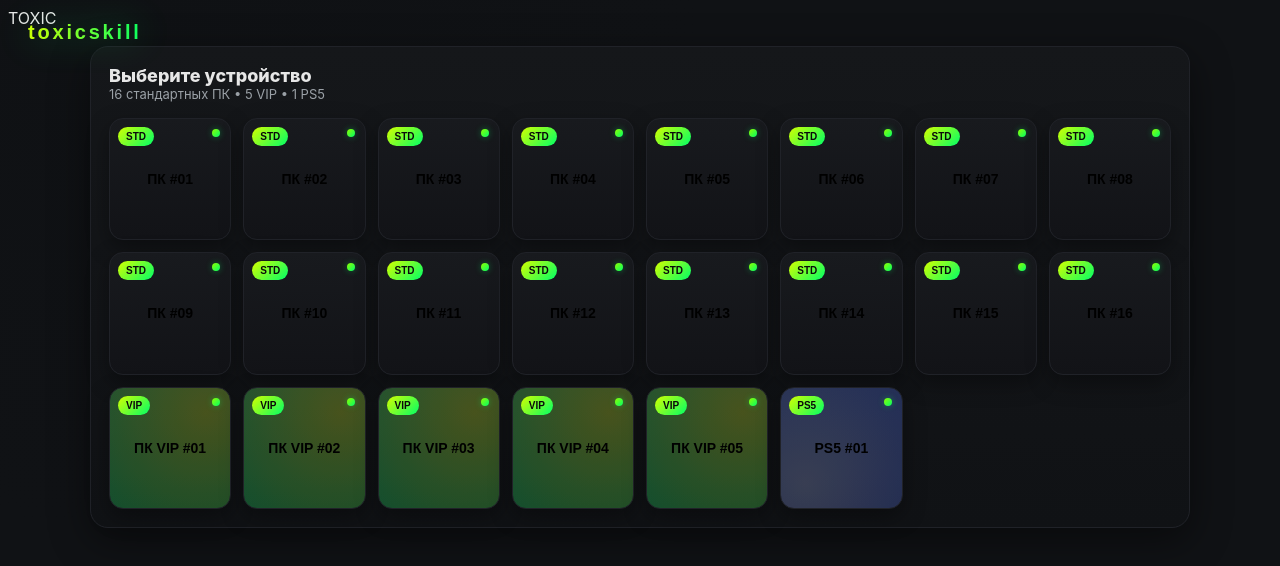
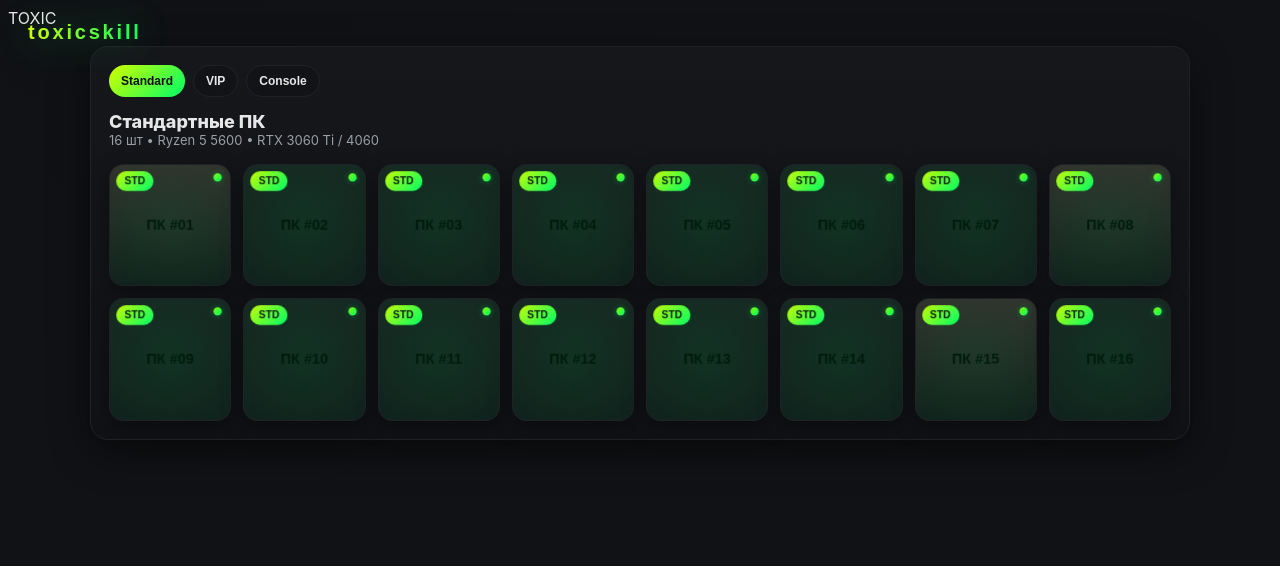
Before and after one commit to elb00407/toxic-club-webapp, a Next.js app: page /webapp in a window 1280 px wide. Shown: the top 566 px of the page. Built offline with nearby package versions, Linux system fonts and the light colour scheme.

Commit message:
Final visual: 2D/3D tiles with inertia, tabs, specs, busy/booked states, clickable toxicskill

```diff
--- a/app/globals.css
+++ b/app/globals.css
@@ -29,8 +29,7 @@ html, body {
   -webkit-background-clip: text; background-clip: text; color: transparent;
   filter: drop-shadow(0 0 10px rgba(0,255,102,.25));
   font-size: 20px;
-  border: none;
-  cursor: pointer;
+  border: none; cursor: pointer;
 }
 .tox-brand-animated { animation: glowPulse 3.8s ease-in-out infinite; }
 .tox-brand-static { animation: none; }
@@ -38,6 +37,14 @@ html, body {
   0%,100% { filter: drop-shadow(0 0 6px rgba(0,255,102,.2)); }
   50% { filter: drop-shadow(0 0 18px rgba(0,255,102,.45)); }
 }
+
+/* Tabs */
+.tabs { display: flex; gap: 8px; margin-bottom: 14px; }
+.tab {
+  background: #121317; border: 1px solid var(--border); color: var(--text);
+  border-radius: 999px; padding: 8px 12px; font-size: 12px; font-weight: 700;
+}
+.tab--active { background: linear-gradient(135deg, var(--neon-1), var(--neon-2)); color: #0a0a0a; border: none; }
 
 /* Карточка контейнер */
 .card {
@@ -66,19 +73,7 @@ html, body {
 .tox-button:disabled { opacity: .5; cursor: not-allowed; }
 .tox-button--sm { padding: 8px 10px; font-size: 12px; }
 
-/* Инпуты */
-.input {
-  background: #121317; color: var(--text);
-  border: 1px solid var(--border);
-  border-radius: 12px; padding: 10px 12px;
-}
-.input:focus { outline: none; border-color: var(--neon-2); box-shadow: 0 0 0 3px rgba(0,255,102,.15); }
-
-.label { color: var(--muted); font-size: 12px; margin-bottom: 6px; }
-.actions { margin-top: 16px; display: flex; gap: 12px; align-items: center; }
-.hint-error { color: var(--danger); font-size: 12px; }
-
-/* Сетка устройств: компактные квадраты */
+/* Сетка устройств: квадраты */
 .devices-grid {
   display: grid;
   grid-template-columns: repeat(8, 1fr);
@@ -89,93 +84,84 @@ html, body {
 @media (max-width: 768px) { .devices-grid { grid-template-columns: repeat(4, 1fr); } }
 @media (max-width: 480px) { .devices-grid { grid-template-columns: repeat(3, 1fr); } }
 
-/* Квадратная плитка устройства */
+/* Квадратная плитка устройства — 2D/3D + инерция */
 .device-tile {
-  position: relative;
-  aspect-ratio: 1 / 1; /* квадрат */
-  border-radius: 14px;
-  border: 1px solid var(--border);
-  background: #121317;
-  box-shadow: 0 8px 22px rgba(0,0,0,.35);
+  position: relative; aspect-ratio: 1 / 1;
+  border-radius: 14px; border: 1px solid var(--border);
+  background: #121317; box-shadow: 0 8px 22px rgba(0,0,0,.35);
   display: flex; align-items: center; justify-content: center;
-  padding: 10px;
-  transition: transform .12s ease, box-shadow .12s ease, border-color .12s ease;
-  cursor: pointer;
+  padding: 10px; cursor: pointer; overflow: hidden;
+  transform-style: preserve-3d;
+  perspective: 600px;
+  --tiltX: 0deg; --tiltY: 0deg;
+  transform: rotateX(var(--tiltX)) rotateY(var(--tiltY));
+  transition: box-shadow .12s ease, border-color .12s ease;
 }
-.device-tile:hover { transform: translateY(-2px); box-shadow: 0 12px 28px rgba(0,255,102,.18); border-color: #2a2d34; }
-.device-tile:disabled { opacity: .6; cursor: not-allowed; }
+.device-tile:hover { box-shadow: 0 14px 38px rgba(0,255,102,.18); border-color: #2a2d34; }
+.device-tile::after {
+  content: ""; position: absolute; inset: 0;
+  background: radial-gradient(300px at var(--glowX, 50%) var(--glowY, 50%), rgba(0,255,102,.12), transparent 60%);
+  pointer-events: none; transition: background-position .1s ease;
+}
 
-.device-tile__label { font-weight: 800; font-size: 14px; text-align: center; }
+.device-tile__label { font-weight: 800; font-size: 14px; text-align: center; transform: translateZ(20px); }
 .device-tile__badge {
   position: absolute; top: 8px; left: 8px;
   font-size: 10px; font-weight: 700; color: #0a0a0a;
   border-radius: 999px; padding: 4px 8px;
   background: linear-gradient(135deg, var(--neon-1), var(--neon-2));
+  transform: translateZ(20px);
 }
-.device-dot {
-  position: absolute; top: 10px; right: 10px;
-  width: 8px; height: 8px; border-radius: 999px;
-}
+.device-dot { position: absolute; top: 10px; right: 10px; width: 8px; height: 8px; border-radius: 999px; transform: translateZ(20px); }
 .device-dot--ok { background: linear-gradient(135deg,#8fff00,#00ff66); box-shadow: 0 0 6px rgba(0,255,102,.35); }
 .device-dot--bad { background: #ff5a5a; }
 
+/* specs — плавное раскрытие */
+.device-specs {
+  position: absolute; bottom: 8px; left: 8px; right: 8px;
+  display: flex; justify-content: space-between; gap: 6px; transform: translateY(10px); opacity: 0;
+  transition: transform .12s ease, opacity .12s ease;
+}
+.device-tile:hover .device-specs { transform: translateY(0); opacity: 1; }
+.device-spec { font-size: 11px; color: var(--muted); background: rgba(255,255,255,.04); border: 1px solid var(--border); border-radius: 8px; padding: 6px 8px; }
+.device-spec span { color: #b5b9bf; font-weight: 700; margin-right: 6px; }
+
+/* peripherals — появятся, как добавишь */
+.device-peripherals {
+  position: absolute; top: 8px; right: 8px; display: flex; gap: 6px; flex-wrap: wrap;
+}
+.device-gear { font-size: 10px; color: var(--muted); background: rgba(255,255,255,.04); border: 1px solid var(--border); border-radius: 999px; padding: 4px 8px; }
+.device-gear span { color: #b5b9bf; font-weight: 700; margin-right: 4px; }
+
+/* State overlays */
+.device-tile--busy::before {
+  content: ""; position: absolute; inset: 0;
+  background: linear-gradient(180deg, rgba(255,120,120,.12), transparent);
+  pointer-events: none;
+}
+.device-tile--booked {
+  filter: grayscale(.3) saturate(.9) brightness(.9);
+}
+.device-tile--booked::before {
+  content: ""; position: absolute; inset: 0;
+  background: rgba(255,80,80,.18);
+  backdrop-filter: blur(2px);
+  pointer-events: none;
+}
+.device-lock {
+  position: absolute; bottom: 8px; right: 8px; font-size: 14px;
+  transform: translateZ(20px);
+}
+
+/* Тематические фоны */
 .device-tile--std { background: linear-gradient(180deg, #181a1e, #121317); }
-.device-tile--vip { background: radial-gradient(140px at 80% 20%, rgba(212,255,0,.25), rgba(0,255,102,.25)), linear-gradient(180deg, #181a1e, #121317); background-blend-mode: screen; }
-.device-tile--ps5 { background: radial-gradient(140px at 20% 80%, rgba(160,180,255,.25), rgba(45,88,255,.25)), linear-gradient(180deg, #181a1e, #121317); background-blend-mode: screen; }
-
-/* FancyTimePicker */
-.fancy-time {}
-.fancy-time__header {
-  display: grid; grid-template-columns: auto auto auto 1fr auto auto; gap: 8px; align-items: center;
-  margin-bottom: 10px;
+.device-tile--vip {
+  background: radial-gradient(140px at 80% 20%, rgba(212,255,0,.25), rgba(0,255,102,.25)), linear-gradient(180deg, #181a1e, #121317);
+  background-blend-mode: screen;
 }
-.fancy-time__label { color: var(--muted); font-size: 12px; }
-.fancy-time__value { font-size: 14px; font-weight: 700; }
-.fancy-time__chips { display: flex; gap: 6px; flex-wrap: wrap; }
-.chip {
-  background: #121317; border: 1px solid var(--border);
-  color: var(--text); border-radius: 999px; padding: 6px 10px; font-size: 12px;
-}
-.chip--active { background: linear-gradient(135deg, var(--neon-1), var(--neon-2)); color: #0a0a0a; border: none; }
-
-.fancy-time__track {
-  position: relative; height: 64px; background: #121317; border: 1px solid var(--border);
-  border-radius: 14px; overflow: hidden;
-}
-.fancy-time__grid { position: absolute; inset: 0; display: flex; }
-.fancy-time__cell { width: calc(100% / 48); border-right: 1px solid #1b1d22; }
-.fancy-time__range {
-  position: absolute; top: 10px; bottom: 10px; border-radius: 12px;
-  background: linear-gradient(135deg, var(--neon-1), var(--neon-2));
-  box-shadow: 0 0 26px rgba(0,255,102,.35); transition: left .2s ease, width .2s ease;
-}
-.fancy-time__handle {
-  position: absolute; top: 6px; bottom: 6px; width: 28px; border-radius: 999px;
-  background: radial-gradient(circle at 30% 30%, var(--neon-1), var(--neon-2));
-  box-shadow: 0 0 18px rgba(0,255,102,.55);
-}
-.fancy-time__input { position: absolute; inset: 0; width: 100%; opacity: 0; cursor: pointer; }
-
-/* ModernCalendar */
-.calendar {}
-.calendar__panel {
-  margin-top: 8px; background: #14161a; border: 1px solid var(--border);
-  border-radius: 16px; padding: 12px; box-shadow: 0 12px 40px rgba(0,0,0,.35);
-  animation: fadeIn .2s ease;
-}
-.calendar__header { display: flex; align-items: center; justify-content: space-between; margin-bottom: 6px; }
-.calendar__title { font-weight: 700; }
-.calendar__week { display: grid; grid-template-columns: repeat(7,1fr); gap: 6px; color: var(--muted); font-size: 12px; }
-.calendar__weekday { text-align: center; }
-.calendar__grid { display: grid; grid-template-columns: repeat(7,1fr); gap: 6px; margin-top: 6px; }
-.calendar__day {
-  background: #121317; border: 1px solid var(--border); color: var(--text);
-  border-radius: 10px; padding: 8px; min-height: 36px;
-  transition: transform .08s ease, box-shadow .08s ease;
-}
-.calendar__day:hover { transform: translateY(-1px); box-shadow: 0 8px 18px rgba(0,255,102,.12); }
-.calendar__day--active {
-  background: linear-gradient(135deg, var(--neon-1), var(--neon-2)); color: #0a0a0a; border: none;
+.device-tile--ps5 {
+  background: radial-gradient(140px at 20% 80%, rgba(160,180,255,.25), rgba(45,88,255,.25)), linear-gradient(180deg, #181a1e, #121317);
+  background-blend-mode: screen;
 }
 
 /* Toast */
@@ -191,8 +177,9 @@ html, body {
   .card { border-radius: 16px; padding: 14px; }
   .tox-brand { font-size: 16px; }
   .devices-grid { gap: 10px; }
-  .fancy-time__track { height: 72px; } /* больше площадь для пальца */
-  .chip { padding: 8px 12px; } /* крупнее для тач */
+  .device-tile { border-radius: 12px; }
+  .device-specs { display: none; } /* упрощаем hover на мобильных */
 }
 
 @keyframes fadeIn { from { opacity: 0; transform: translateY(4px); } to { opacity: 1; transform: translateY(0); } }
+@keyframes glowPulse { 0%,100% { filter: drop-shadow(0 0 6px rgba(0,255,102,.2)); } 50% { filter: drop-shadow(0 0 18px rgba(0,255,102,.45)); } }
--- a/app/webapp/page.tsx
+++ b/app/webapp/page.tsx
@@ -2,25 +2,48 @@
 import WebAppShell from "@/components/WebAppShell";
 import DeviceGrid from "@/components/DeviceGrid";
 import BookingForm from "@/components/BookingForm";
-import { useState } from "react";
+import { useMemo, useState } from "react";
 import { devices } from "@/lib/devices";
 
 type Picked = { id: string; platform: "PC" | "PS5"; label: string; isVip?: boolean };
+type Tab = "STANDARD" | "VIP" | "CONSOLE";
 
 export default function Page() {
   const [picked, setPicked] = useState<Picked | null>(null);
+  const [tab, setTab] = useState<Tab>("STANDARD");
+
+  const filtered = useMemo(() => {
+    if (tab === "STANDARD") return devices.filter((d) => d.platform === "PC" && !d.isVip);
+    if (tab === "VIP") return devices.filter((d) => d.platform === "PC" && d.isVip);
+    return devices.filter((d) => d.platform === "PS5");
+  }, [tab]);
 
   return (
-    <WebAppShell onBrandClick={() => setPicked(null)}>
+    <WebAppShell onBrandClick={() => { setPicked(null); setTab("STANDARD"); }}>
       <main>
         {!picked && (
           <div className="card">
+            <div className="tabs">
+              <button className={`tab ${tab === "STANDARD" ? "tab--active" : ""}`} onClick={() => setTab("STANDARD")}>Standard</button>
+              <button className={`tab ${tab === "VIP" ? "tab--active" : ""}`} onClick={() => setTab("VIP")}>VIP</button>
+              <button className={`tab ${tab === "CONSOLE" ? "tab--active" : ""}`} onClick={() => setTab("CONSOLE")}>Console</button>
+            </div>
+
             <div className="grid-header">
-              <div className="grid-title">Выберите устройство</div>
-              <div className="grid-subtitle">16 стандартных ПК • 5 VIP • 1 PS5</div>
+              <div className="grid-title">
+                {tab === "STANDARD" && "Стандартные ПК"}
+                {tab === "VIP" && "VIP ПК"}
+                {tab === "CONSOLE" && "Консоль"}
+              </div>
+              <div className="grid-subtitle">
+                {tab === "STANDARD" && "16 шт • Ryzen 5 5600 • RTX 3060 Ti / 4060"}
+                {tab === "VIP" && "5 шт • Intel i5-13400F • RTX 4060 Ti"}
+                {tab === "CONSOLE" && "PS5 • DualSense • 4K HDR"}
+              </div>
             </div>
+
             <DeviceGrid
-              items={devices}
+              items={filtered}
               onPick={(d) => setPicked({ id: d.id, platform: d.platform, label: d.label, isVip: d.isVip })}
             />
           </div>
--- a/components/DeviceGrid.tsx
+++ b/components/DeviceGrid.tsx
@@ -1,4 +1,5 @@
 "use client";
+import { useEffect, useRef } from "react";
 
 export type DeviceItem = {
   id: string;
@@ -6,7 +7,57 @@ export type DeviceItem = {
   platform: "PC" | "PS5";
   isVip?: boolean;
   status: "active" | "maintenance";
+  specs?: { cpu: string; gpu: string };
+  peripherals?: { keyboard?: string; mouse?: string; headset?: string; monitor?: string };
+  busyState?: "free" | "busy" | "booked";
 };
+
+function useTileInertia(ref: React.RefObject<HTMLButtonElement>) {
+  // физика: пружина к (stiffness), демпфирование d, интеграция по кадрам
+  let vx = 0, vy = 0;
+  let tx = 0, ty = 0; // целевые углы (deg)
+  let rx = 0, ry = 0; // текущие углы (deg)
+  const k = 0.15; // жесткость
+  const d = 0.12; // демпфирование
+  let raf = 0;
+
+  const step = () => {
+    // ускорение к цели
+    const ax = (tx - rx) * k;
+    const ay = (ty - ry) * k;
+    // скорость + демпфирование
+    vx = (vx + ax) * (1 - d);
+    vy = (vy + ay) * (1 - d);
+    // положение
+    rx += vx;
+    ry += vy;
+
+    const el = ref.current;
+    if (el) {
+      el.style.setProperty("--tiltX", `${rx}deg`);
+      el.style.setProperty("--tiltY", `${ry}deg`);
+    }
+    raf = requestAnimationFrame(step);
+  };
+
+  const setTarget = (xDeg: number, yDeg: number) => {
+    tx = xDeg;
+    ty = yDeg;
+    if (!raf) raf = requestAnimationFrame(step);
+  };
+
+  const stop = () => {
+    tx = 0; ty = 0;
+  };
+
+  useEffect(() => {
+    return () => {
+      if (raf) cancelAnimationFrame(raf);
+    };
+  }, []);
+
+  return { setTarget, stop };
+}
 
 export default function DeviceGrid({
   items,
@@ -17,21 +68,72 @@ export default function DeviceGrid({
 }) {
   return (
     <div className="devices-grid">
-      {items.map((d) => (
+      {items.map((d) => {
+        const tileClass =
+          d.platform === "PS5" ? "device-tile--ps5" : d.isVip ? "device-tile--vip" : "device-tile--std";
+        const stateClass =
+          d.busyState === "booked" ? "device-tile--booked" :
+          d.busyState === "busy" ? "device-tile--busy" : "";
+
+        const btnRef = useRef<HTMLButtonElement>(null);
+        const { setTarget, stop } = useTileInertia(btnRef);
+
+        const onMouseMove = (e: React.MouseEvent<HTMLButtonElement>) => {
+          const el = e.currentTarget;
+          const rect = el.getBoundingClientRect();
+          const x = e.clientX - rect.left;
+          const y = e.clientY - rect.top;
+          const midX = rect.width / 2;
+          const midY = rect.height / 2;
+          const rotY = ((x - midX) / midX) * 8; // -8..8
+          const rotX = -((y - midY) / midY) * 8; // -8..8
+          setTarget(rotX, rotY);
+          el.style.setProperty("--glowX", `${(x / rect.width) * 100}%`);
+          el.style.setProperty("--glowY", `${(y / rect.height) * 100}%`);
+        };
+
+        const onMouseLeave = () => {
+          stop();
+        };
+
+        return (
           <button
             key={d.id}
-          className={`device-tile ${d.platform === "PS5" ? "device-tile--ps5" : d.isVip ? "device-tile--vip" : "device-tile--std"}`}
+            ref={btnRef}
+            className={`device-tile ${tileClass} ${stateClass}`}
             onClick={() => onPick(d)}
             disabled={d.status !== "active"}
             aria-label={`Выбрать: ${d.label}`}
+            onMouseMove={onMouseMove}
+            onMouseLeave={onMouseLeave}
           >
             <div className="device-tile__label">{d.label}</div>
             <div className="device-tile__badge">
               {d.platform === "PS5" ? "PS5" : d.isVip ? "VIP" : "STD"}
             </div>
             <div className={`device-dot ${d.status === "active" ? "device-dot--ok" : "device-dot--bad"}`} />
+
+            {d.specs && (
+              <div className="device-specs">
+                <div className="device-spec"><span>CPU</span> {d.specs.cpu}</div>
+                <div className="device-spec"><span>GPU</span> {d.specs.gpu}</div>
+              </div>
+            )}
+
+            {/* Периферия: добавишь значения — они появятся */}
+            {d.peripherals && (
+              <div className="device-peripherals">
+                {d.peripherals.keyboard && <div className="device-gear"><span>KB</span> {d.peripherals.keyboard}</div>}
+                {d.peripherals.mouse && <div className="device-gear"><span>MS</span> {d.peripherals.mouse}</div>}
+                {d.peripherals.headset && <div className="device-gear"><span>HS</span> {d.peripherals.headset}</div>}
+                {d.peripherals.monitor && <div className="device-gear"><span>MN</span> {d.peripherals.monitor}</div>}
+              </div>
+            )}
+
+            {d.busyState === "booked" && <div className="device-lock" title="Забронировано">🔒</div>}
           </button>
-      ))}
+        );
+      })}
     </div>
   );
 }
--- a/lib/devices.ts
+++ b/lib/devices.ts
@@ -4,6 +4,9 @@ export type DeviceItem = {
   platform: "PC" | "PS5";
   isVip?: boolean;
   status: "active" | "maintenance";
+  specs?: { cpu: string; gpu: string };
+  peripherals?: { keyboard?: string; mouse?: string; headset?: string; monitor?: string };
+  busyState?: "free" | "busy" | "booked";
 };
 
 const stdCount = 16;
@@ -15,6 +18,9 @@ const stdPCs: DeviceItem[] = Array.from({ length: stdCount }).map((_, i) => ({
   platform: "PC",
   isVip: false,
   status: "active",
+  specs: { cpu: "Ryzen 5 5600", gpu: i % 2 ? "RTX 4060" : "RTX 3060 Ti" },
+  busyState: (i % 7 === 0) ? "busy" : "free",
+  peripherals: undefined, // сюда потом добавишь своё железо
 }));
 
 const vipPCs: DeviceItem[] = Array.from({ length: vipCount }).map((_, i) => ({
@@ -23,8 +29,19 @@ const vipPCs: DeviceItem[] = Array.from({ length: vipCount }).map((_, i) => ({
   platform: "PC",
   isVip: true,
   status: "active",
+  specs: { cpu: "Intel i5-13400F", gpu: "RTX 4060 Ti" },
+  busyState: (i % 3 === 0) ? "booked" : "free",
+  peripherals: undefined,
 }));
 
-const ps5: DeviceItem = { id: "ps5-01", label: "PS5 #01", platform: "PS5", status: "active" };
+const ps5: DeviceItem = {
+  id: "ps5-01",
+  label: "PS5 #01",
+  platform: "PS5",
+  status: "active",
+  specs: { cpu: "Zen 2 (8C)", gpu: "RDNA 2" },
+  busyState: "free",
+  peripherals: undefined,
+};
 
 export const devices: DeviceItem[] = [...stdPCs, ...vipPCs, ps5];
```
Lines whose indentation alone changed are shown as unchanged.
